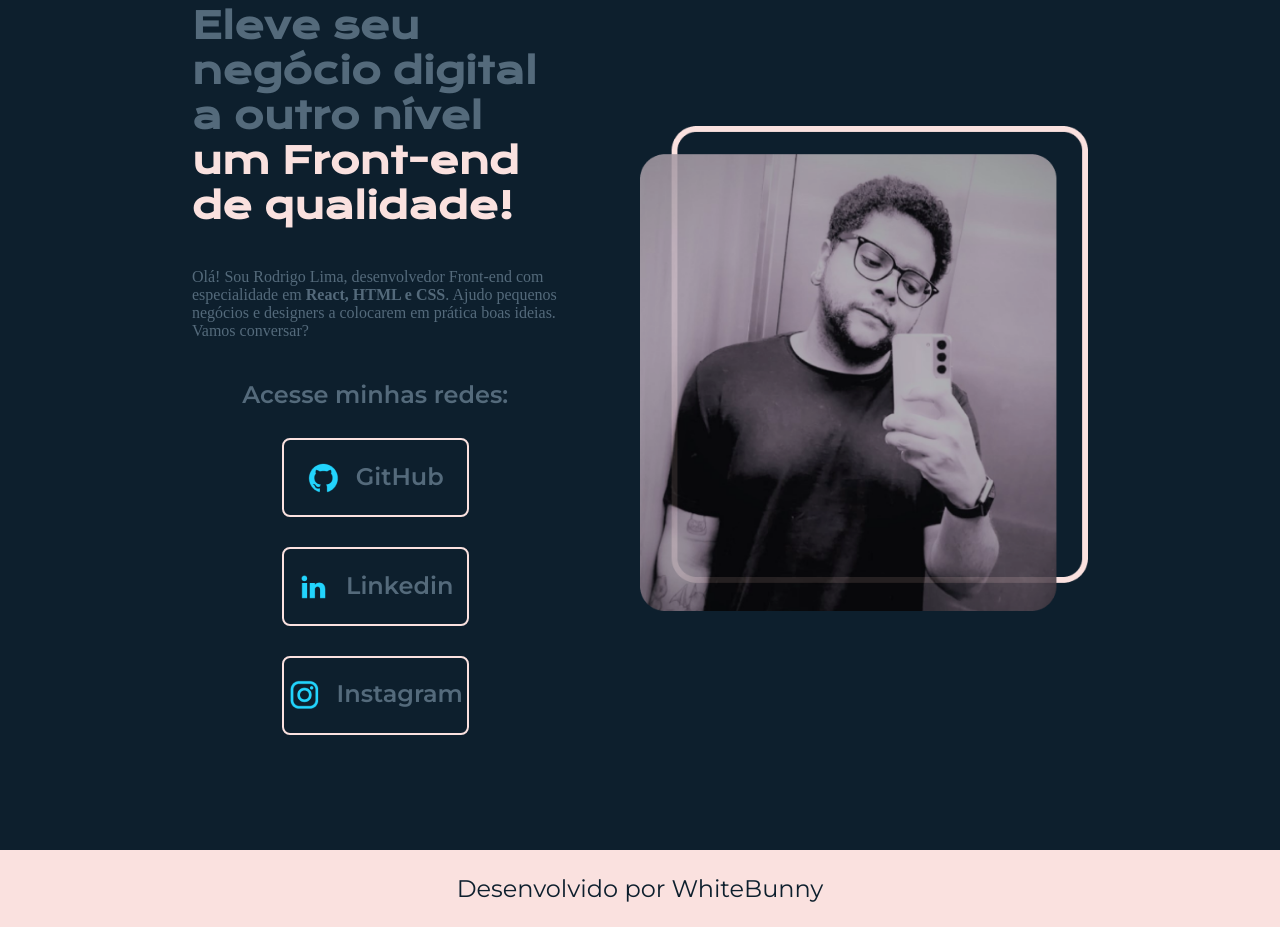
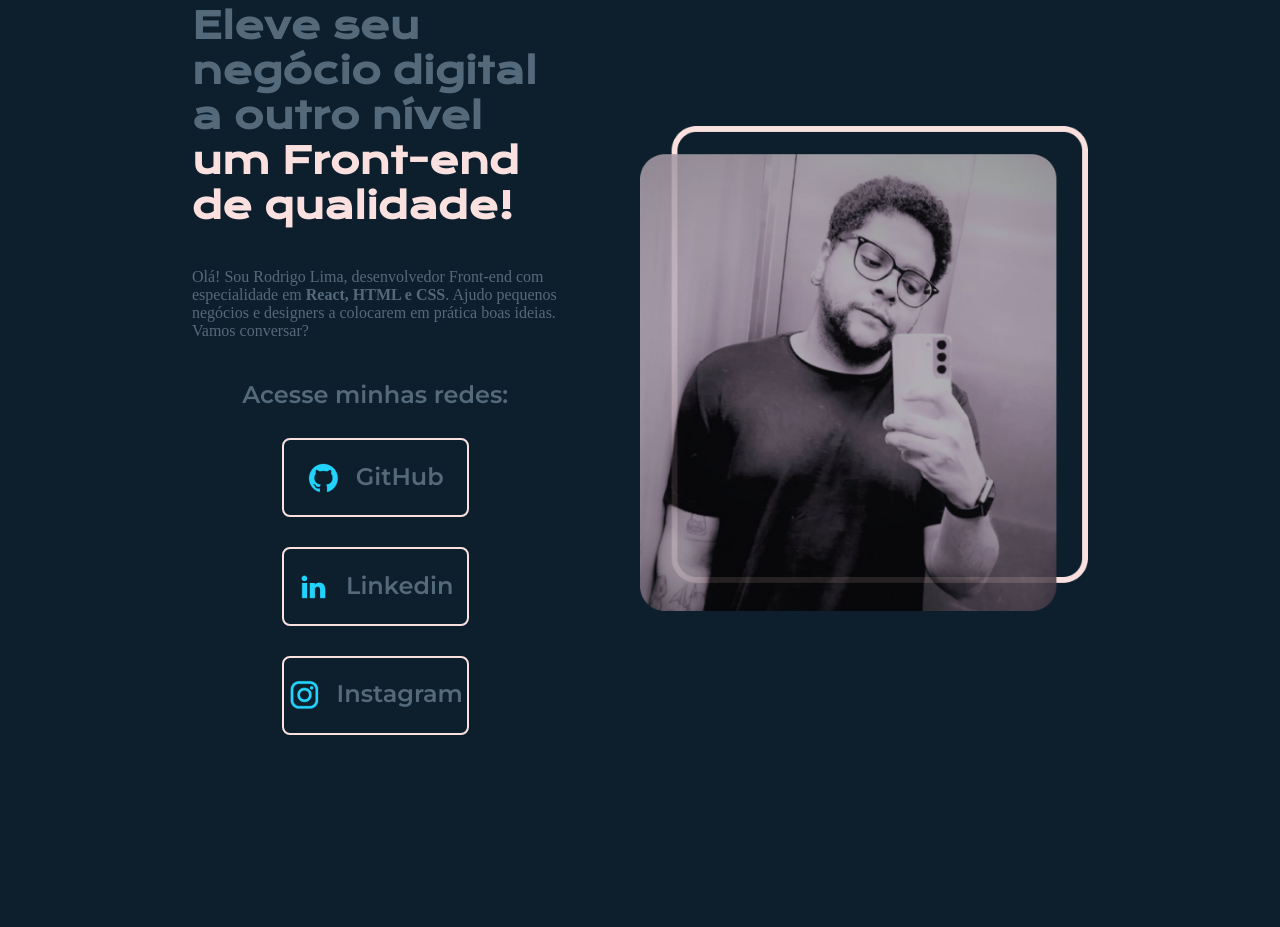
Before and after one commit to AROLima/portfolio, a plain HTML site: page index.html in a window 1280 px wide. Shown: the part 180-1107 px from the top of the page. After the commit the page ends 1030 px from the top, so only its background shows below. Drawn offline with nearby package versions, Linux system fonts and the light colour scheme.

Commit message:
Remoção do rodapé

```diff
--- a/index.html
+++ b/index.html
@@ -44,8 +44,6 @@
         <img class="apresentacao__imagem" src="./assets/eu2.png" alt="minha foto">
     </main>
 
-    <footer class="rodape">
-        <p>Desenvolvido por WhiteBunny</p>
-    </footer>
+
 </body>
 </html>
```
